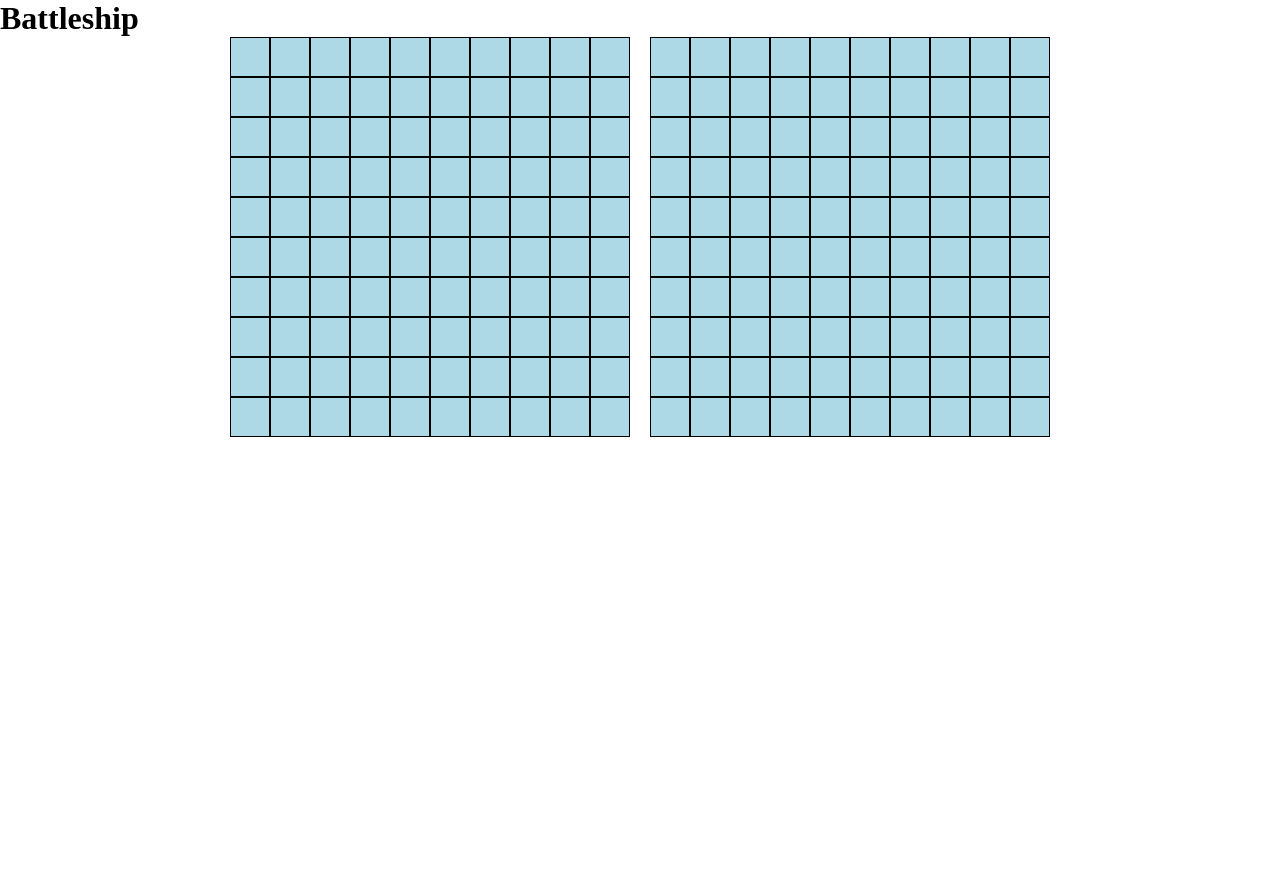
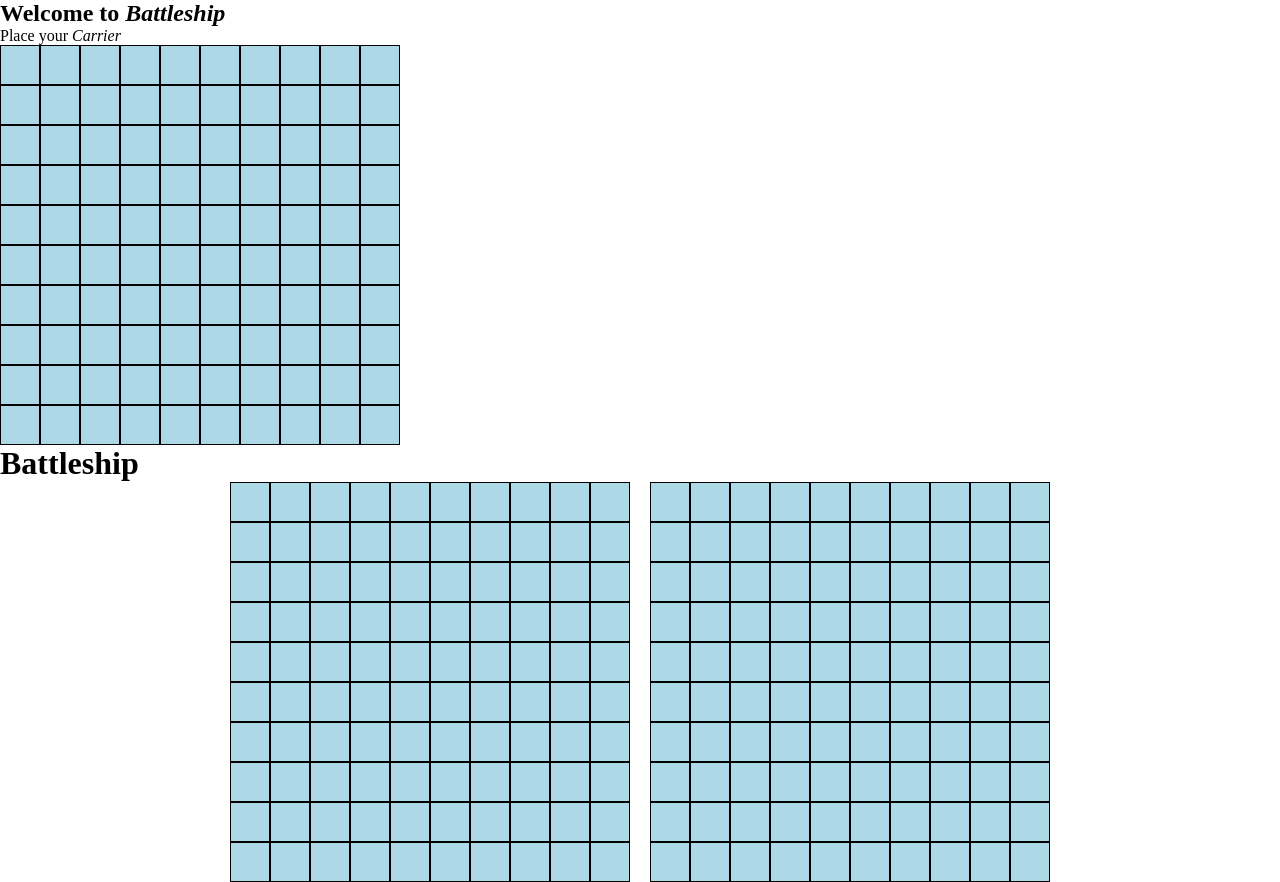
Before and after one commit to myinan/battleship-game, a website built with webpack: page src/index.html in a window 1280 px wide. Before the commit the page ends 800 px from the top, so only its background shows below. Built offline with nearby package versions, Linux system fonts and the light colour scheme.

Commit message:
Add overlay and ship placer classes

```diff
--- a/src/index.html
+++ b/src/index.html
@@ -6,14 +6,23 @@
   <title>Battleship</title>
 </head>
 <body>
+  <div class="overlay"></div>
+  <div class="ship-placer-container">
+    <div class="ship-placer">
+      <h2>Welcome to <i>Battleship</i></h2>
+      <p>Place your <i>Carrier</i></p>
+      <div class="game-board" style="--cell-size: 30px;"></div>
+    </div>
+  </div>
+
   <h1>Battleship</h1>
   <div class="main-container">
     <div id="human-player-container" class="player-container">
       <div class="game-board"></div>
     </div>
-  <div id="computer-player-container" class="player-container">
-    <div class="game-board"></div>
-  </div>
+    <div id="computer-player-container" class="player-container">
+      <div class="game-board"></div>
+    </div>
   </div>
 </body>
 </html>
```
